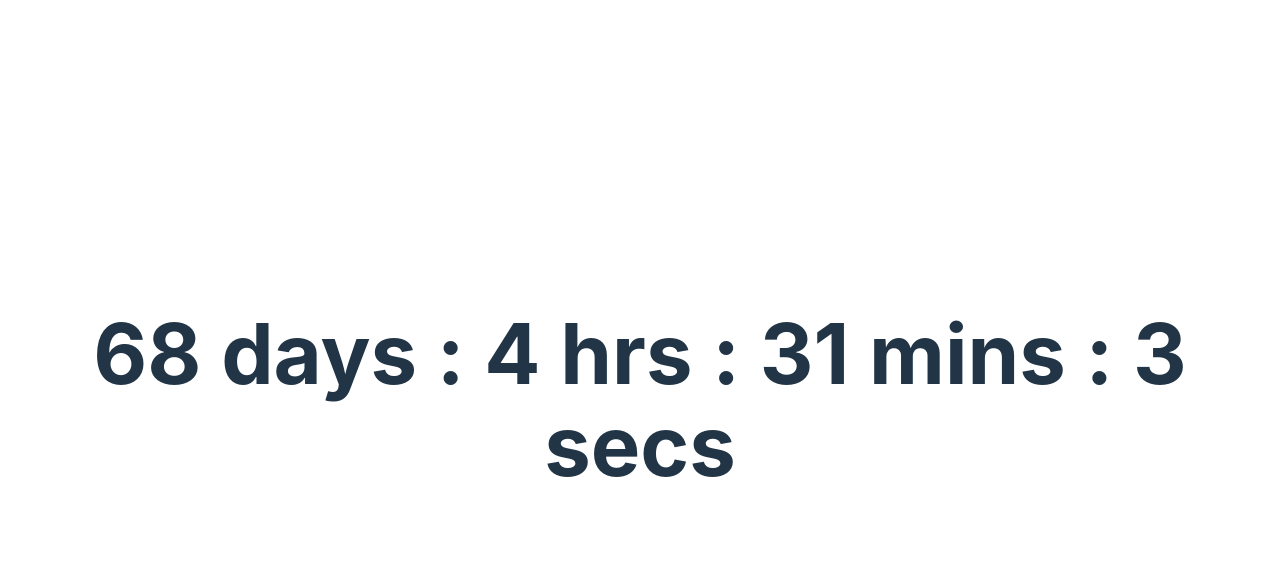
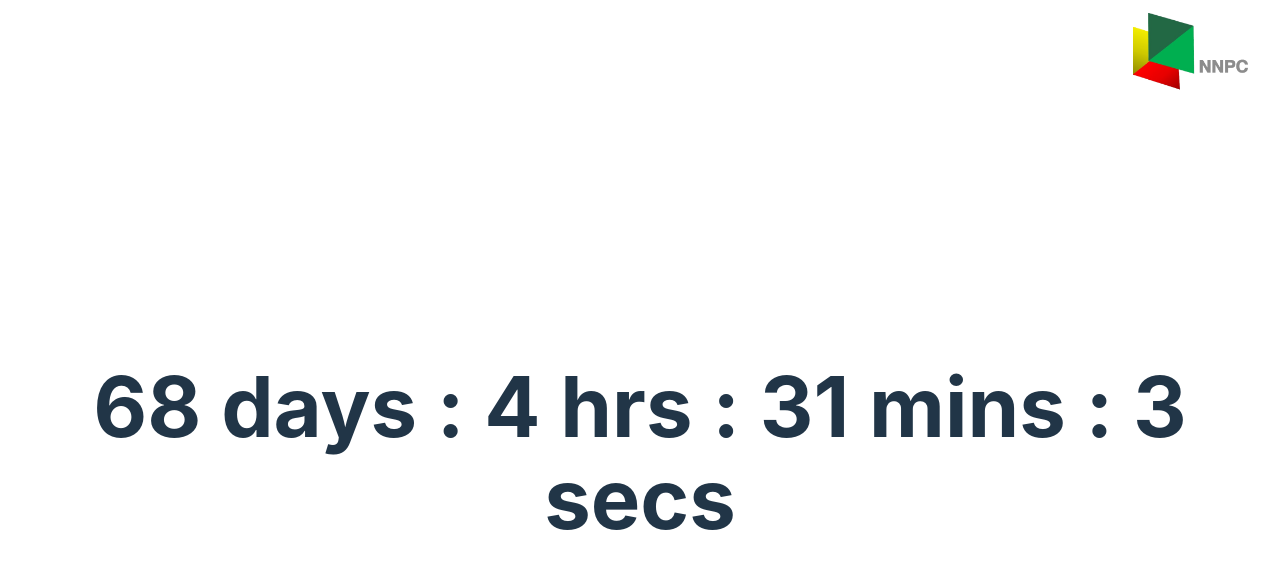
Before and after one commit to yarcx/countdownTimer, a React (Vite) app: page / in a window 1280 px wide. Shown: the top 568 px of the page. Built offline with nearby package versions, Linux system fonts and the light colour scheme.

Commit message:
added the logo to the site

```diff
--- a/index.html
+++ b/index.html
@@ -3,6 +3,7 @@
   <head>
     <meta charset="UTF-8" />
     <meta name="viewport" content="width=device-width, initial-scale=1.0" />
+    <link rel="icon" type="image/png" href="/nnpc-logo.png" />
     <title>Countdown Timer</title>
   </head>
   <body>
--- a/src/App.tsx
+++ b/src/App.tsx
@@ -1,4 +1,6 @@
 import Countdown, { CountdownRenderProps } from "react-countdown";
+
+const nnpcLogo = "./nnpc-logo.png";
 
 const Completed = () => (
   <>
@@ -21,7 +23,16 @@ const renderer = (props: CountdownRenderProps) => {
 };
 
 function App() {
-  return <Countdown date={new Date(2024, 0, 1)} renderer={renderer} />;
+  return (
+    <div className='container'>
+      <nav>
+        <img src={nnpcLogo} alt='Nnpc Logo' className='logo' />
+      </nav>
+      <div className='countDownBox'>
+        <Countdown date={new Date(2024, 0, 1)} renderer={renderer} />
+      </div>
+    </div>
+  );
 }
 
 export default App;
--- a/src/index.css
+++ b/src/index.css
@@ -25,11 +25,40 @@
 
 body {
   margin: 0;
+}
+
+.container {
+  position: relative;
   display: flex;
+  flex-direction: column;
   place-items: center;
   height: 100vh;
   width: 100vw;
   overflow: hidden;
+}
+
+nav {
+  height: auto;
+  background: white;
+  width: 100vw;
+  padding: 0.8rem 1rem;
+  display: flex;
+  justify-content: flex-end;
+  align-items: center;
+}
+
+.logo {
+  height: 3rem;
+  width: auto;
+}
+
+.countDownBox {
+  height: 100%;
+  flex-grow: 1;
+  width: 100%;
+  display: flex;
+  align-items: center;
+  justify-content: center;
 }
 
 h1 {
@@ -49,6 +78,13 @@ h1 {
   h1 {
     font-size: 4.2em;
     line-height: 1.1;
+  }
+  .logo {
+    height: 5rem;
+    width: auto;
+  }
+  nav {
+    padding: 0.8rem 2rem;
   }
 }
 @media screen and (min-width: 1200px) {
```
Also changed, not shown: public/nnpc-logo.png (added).
